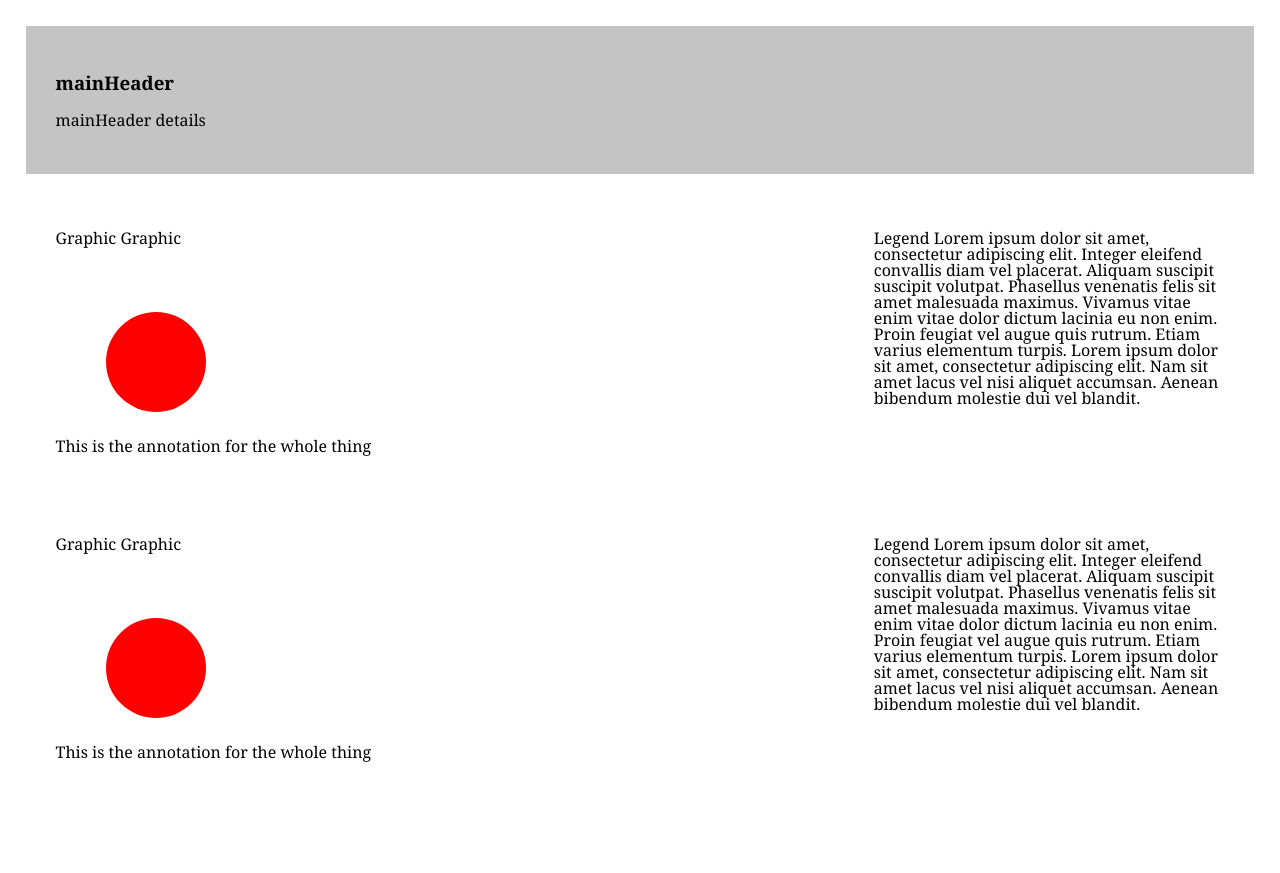
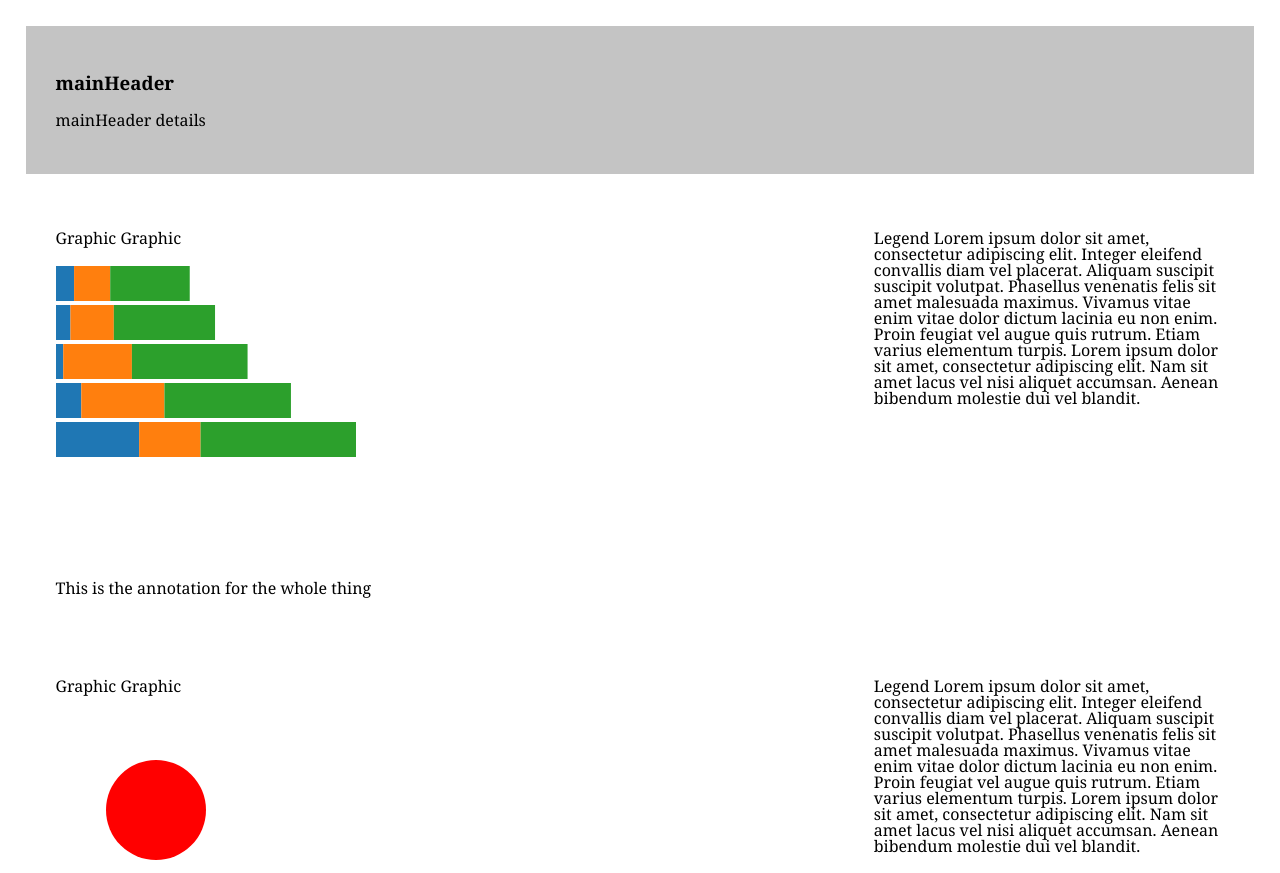
Before and after one commit to giaxyz/d3SoapOils, a plain HTML site: page index.html in a window 1280 px wide. Shown: the top 873 px of the page. Drawn offline with Linux system fonts and the light colour scheme.

Commit message:
Ready to make graph pretty and add proper data

```diff
--- a/index.html
+++ b/index.html
@@ -73,15 +73,36 @@
 
     </div>
 
+    <script type="text/javascript">
 
 
 
-
-
-    <script type="text/javascript">
-
-       buildGraph("#oil1")
-       buildGraph("#oil2")
+        //Original data
+        var oil1Dataset = [
+            [
+                { x: 0, y: 5 },
+                { x: 1, y: 4 },
+                { x: 2, y: 2 },
+                { x: 3, y: 7 },
+                { x: 4, y: 23 }
+            ],
+            [
+                { x: 0, y: 10 },
+                { x: 1, y: 12 },
+                { x: 2, y: 19 },
+                { x: 3, y: 23 },
+                { x: 4, y: 17 }
+            ],
+            [
+                { x: 0, y: 22 },
+                { x: 1, y: 28 },
+                { x: 2, y: 32 },
+                { x: 3, y: 35 },
+                { x: 4, y: 43 }
+            ]
+        ];
+       makeBarChart("#oil1", oil1Dataset);
+       buildGraph("#oil2");
 
 
 
--- a/soapBars.js
+++ b/soapBars.js
@@ -2,44 +2,80 @@
  * Created by Gia on 16/11/14.
  */
 
+function makeBarChart(divId, dataset){
 
-function buildTwo() {
+    //Width and height
+    var w = 300;
+    var h = 300;
+    //console.log(w)
 
-    var svgContainer = d3.select("#oil1")
-        .append("svg")
+    //Set up stack method and pass the dataset on to it, -- stack expects a dataset matrix
+    var stack = d3.layout.stack();
+    stack(dataset);
 
 
-    var circle = svgContainer.append("circle")
-        .attr("cx", 30)
-        .attr("cy", 30)
-        .attr("r", 20);
 
-    var svgContainer2 = d3.select("#oil2")
+    //Create SVG element
+    var canvas = d3.select(divId)
         .append("svg")
+        .attr("width", w)
+        .attr("height", h);
 
 
-    var circle = svgContainer2.append("circle")
-        .attr("cx", 30)
-        .attr("cy", 30)
-        .attr("r", 20);
+    //Easy colors accessible via a 10-step ordinal scale
+    var colors = d3.scale.category10();
 
 
-    var svgContainer2 = d3.select("#oil3")
-        .append("svg")
+
+    // Add a group for each row of data, and set the fill colour on the group
+    var groups = canvas.selectAll("g")
+        .data(dataset)
+        .enter()
+        .append("g")
+        .style("fill", function(d, i) {
+            return colors(i);
+        });
 
 
-    var circle = svgContainer2.append("circle")
-        .attr("cx", 30)
-        .attr("cy", 30)
-        .attr("r", 20);
+    //Set up scales
+    var xScale = d3.scale.ordinal()
+        .domain(d3.range(dataset[0].length))
+        .rangeRoundBands([0, w-100], 0.1);  // interval, padding, outer padding
+
+    var yScale = d3.scale.linear()
+        .domain([0,
+            d3.max(dataset, function(d) {
+                return d3.max(d, function(d) {
+                    return d.y0 + d.y;
+                });
+            })
+        ])
+        .range([0, h]);
+
+
+    // Add a rect for each data value
+    var rects = groups.selectAll("rect")
+        .data(function(d) { return d; })
+        .enter()
+        .append("rect")
+        .attr("y", function(d, i) {
+            return xScale(i);
+        })
+        .attr("x", function(d) {
+            return yScale(d.y0);
+        })
+        .attr("width", function(d) {
+            return yScale(d.y);
+        })
+        .attr("height", xScale.rangeBand());
+
 }
-
 
 
 function buildGraph(divId) {
 
     var svgContainer = d3.select(divId)
-        .append("svg")
+        .append("svg");
 
 
     var circle = svgContainer.append("circle")
@@ -47,8 +83,4 @@ function buildGraph(divId) {
         .attr("cy", 100)
         .attr("r", 50)
         .attr("fill", "red");
-
-
-
-
 }
```
